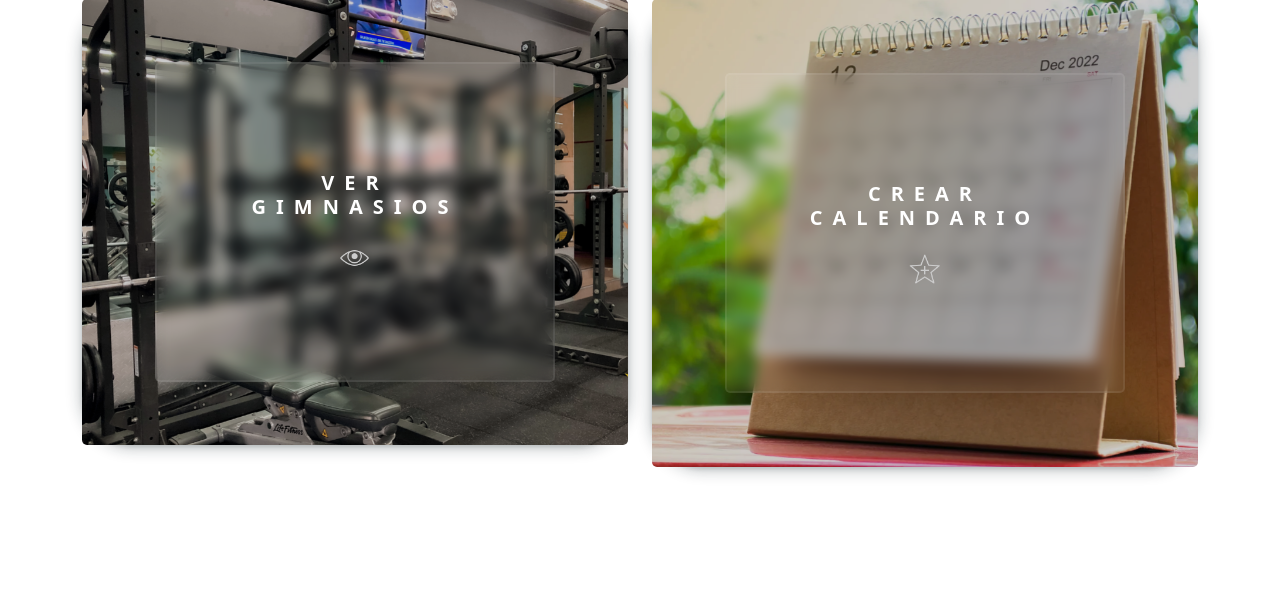
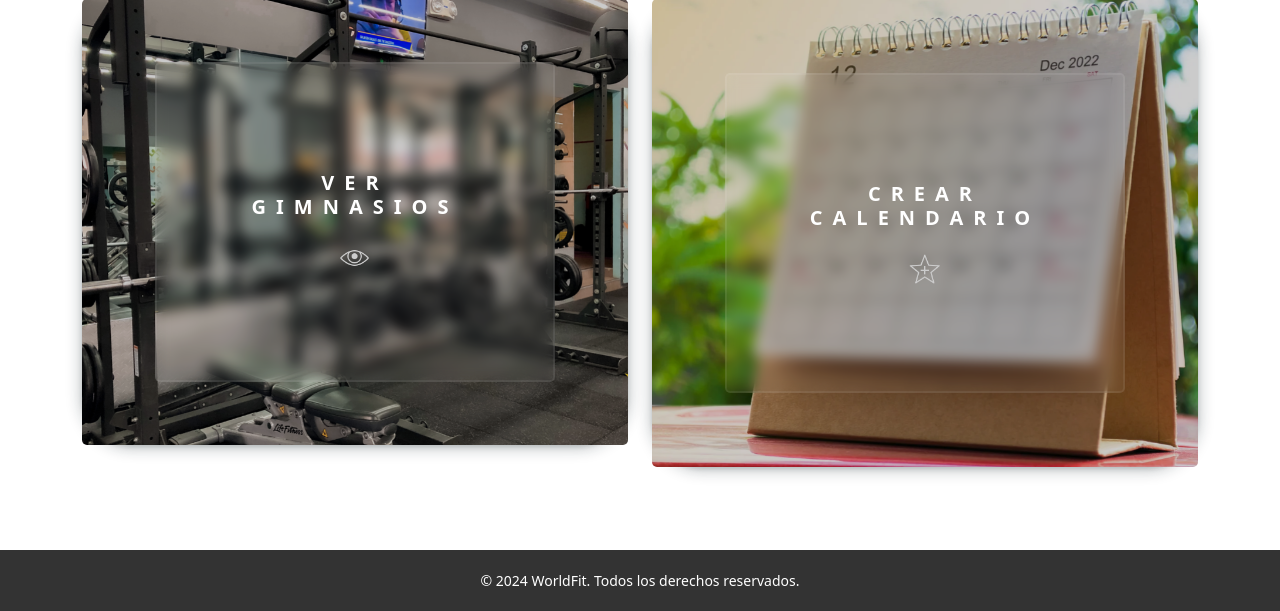
Before and after one commit to FernandoAlfonso07/Proyecto_oficial, a PHP site: page /view/controlador.php?seccion=seccion1 in a window 1280 px wide. Shown: the part 189-800 px from the top of the page. Run offline with PHP 8.4, Linux system fonts and the light colour scheme; the visitor is signed in with stand-in values (Sample User, id 1); data that the repository does not hold is empty; some libraries are stand-ins or nearby versions.

Commit message:
Integración de footer para las vistas

```diff
--- a/view/css/estilos_ENCABEZADO_plantilla.css
+++ b/view/css/estilos_ENCABEZADO_plantilla.css
@@ -1,3 +1,44 @@
+/* Estilos generales para el footer */
+.footer {
+    width: 100%;
+    background-color: #333; /* Fondo oscuro */
+    color: white; /* Texto blanco */
+    padding: 20px; /* Espaciado interno */
+    text-align: center; /* Centrar el texto */
+    position: relative; /* Asegura que el footer esté posicionado en relación a su contenedor */
+    bottom: 0; /* Alinea el footer en la parte inferior */
+    margin-top: auto; /* Empuja el footer hacia el final del contenedor flex o grid */
+}
+
+/* Contenedor dentro del footer */
+.footer .container {
+    max-width: 1140px; /* Ancho máximo del contenedor */
+    margin: 0 auto; /* Centrar el contenedor */
+}
+
+/* Opciones de estilo para el contenido dentro del footer si es necesario */
+.footer p {
+    margin: 0; /* Elimina el margen del párrafo */
+    font-size: 0.875rem; /* Tamaño de fuente pequeño */
+}
+
+/* Asegura que el footer siempre se muestre en la parte inferior si el contenido es pequeño */
+html, body {
+    height: 100%;
+    margin: 0;
+}
+
+.grid {
+    display: flex;
+    flex-direction: column;
+    min-height: 100vh; /* Asegura que el grid ocupe al menos toda la altura de la ventana */
+}
+
+.container {
+    flex: 1; /* Permite que el contenedor principal ocupe el espacio disponible */
+}
+
+/* Estilos para las opciones y botones en la página */
 .opciones-dos {
     margin-top: 9em;
 }
@@ -50,7 +91,6 @@
 
 .boton_cerrar {
     padding: 15px;
-
 }
 
 .nombre_admin {
@@ -66,17 +106,14 @@
     border: 1px solid #ddd;
 }
 
-
 .separado {
     margin-right: 20px;
     font-size: 15px;
 }
 
-
 .icono_usuario {
     margin-right: 4px;
     font-size: 15px;
-
 }
 
 .mis_calendarios {
@@ -85,17 +122,3 @@
     background-color: rgb(255, 193, 7);
     color: black;
 }
-
-.grid {
-    min-height: 100dvh;
-    display: grid;
-    grid-template-columns: auto 1fr auto;
-}
-
-.footer {
-    width: 100%;
-    background-color: #333;
-    color: white;
-    padding: 20px;
-    text-align: center;
-}
--- a/view/plantilla.php
+++ b/view/plantilla.php
@@ -77,7 +77,7 @@ include_once("../model/gym_membership.php");
 
                             if ($count_membership > 0) {
                                 ?> <a class="nav-link separado" href="controlador.php?seccion=myGym"><i
-                                        class="fa-solid fa-building-wheat"></i>
+                                        class="fa-solid fa-building-wheat ms-3"></i>
                                     Mi Gimnasio</a> <?php
                             } else {
                                 null;
@@ -97,20 +97,18 @@ include_once("../model/gym_membership.php");
         </header>
 
 
-        <main>
-            <?php
-            include($seccion . ".php");
-            ?>
-        </main>
 
-        <!--
+        <?php
+        include($seccion . ".php");
+        ?>
+
+
+
         <footer class="footer">
             <div class="container">
                 <p>&copy; 2024 WorldFit. Todos los derechos reservados.</p>
             </div>
         </footer>
--->
-
     </div>
 
     <!-- Scripts -->
```
Also changed, not shown: view/administrador/plantillaAdmin.php (+6 -6 lines), view/css/estilos-plantillaAdmin.css (+96 -11 lines).
